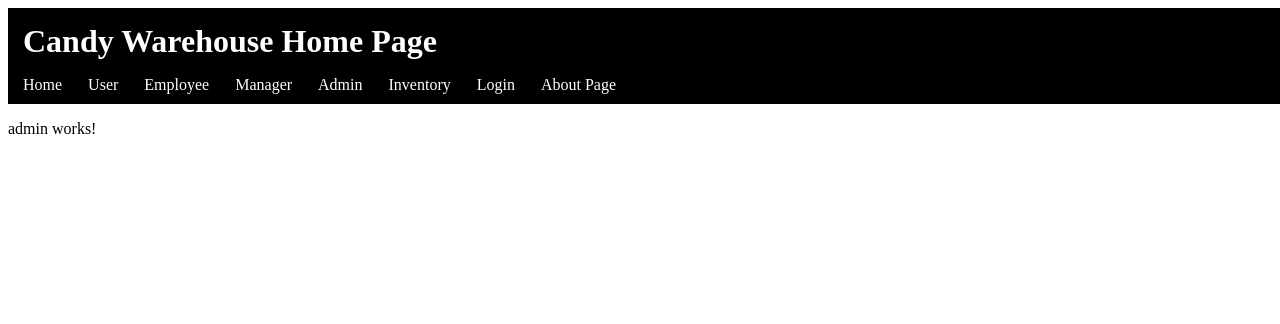
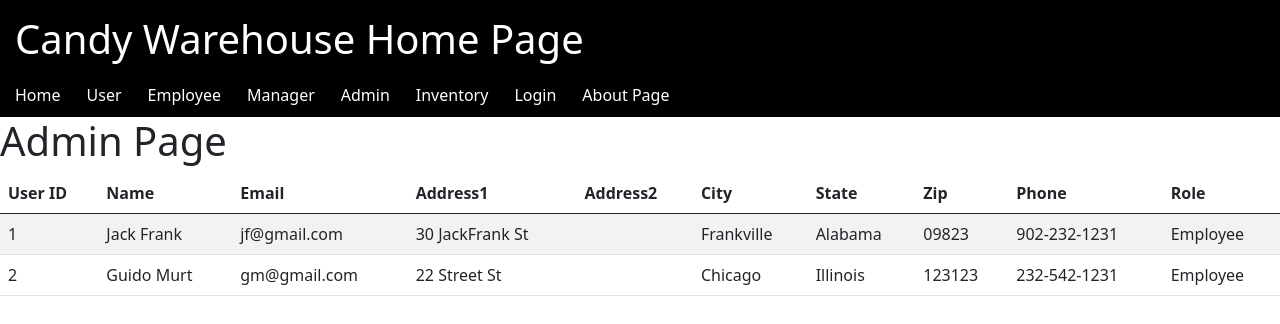
Before and after one commit to jeninec/Candy_Warehouse, an Angular app in the folder CandyWarehouseNG/: page /admin in a window 1280 px wide. Shown: the top 324 px of the page. Built offline with nearby package versions, Linux system fonts and the light colour scheme.

Commit message:
Admin page and edit users page

```diff
--- a/CandyWarehouseNG/src/app/app-routing.module.ts
+++ b/CandyWarehouseNG/src/app/app-routing.module.ts
@@ -9,6 +9,7 @@ import { InventoryComponent } from './components/inventory/inventory.component';
 import { LoginComponent } from './components/login/login.component';
 import { AboutPageComponent } from './components/about-page/about-page.component';
 import { HomePageComponent } from './components/home-page/home-page.component';
+import { EditUserComponent } from './components/edit-user/edit-user.component';
 
 const routes: Routes = [
   {path: 'employee', component: EmployeeComponent},
@@ -19,6 +20,7 @@ const routes: Routes = [
   {path: 'login', component: LoginComponent},
   {path: 'about', component: AboutPageComponent},
   {path: 'home', component: HomePageComponent},
+  {path: 'editUser/:userid', component: EditUserComponent},
   { path: '', redirectTo: '/home', pathMatch: 'full' }
 ];
 
--- a/CandyWarehouseNG/src/app/app.module.ts
+++ b/CandyWarehouseNG/src/app/app.module.ts
@@ -11,6 +11,7 @@ import { UserComponent } from './components/user/user.component';
 import { LoginComponent } from './components/login/login.component';
 import { AboutPageComponent } from './components/about-page/about-page.component';
 import { HomePageComponent } from './components/home-page/home-page.component';
+import { EditUserComponent } from './components/edit-user/edit-user.component';
 
 @NgModule({
   declarations: [
@@ -22,7 +23,8 @@ import { HomePageComponent } from './components/home-page/home-page.component';
     UserComponent,
     LoginComponent,
     AboutPageComponent,
-    HomePageComponent
+    HomePageComponent,
+    EditUserComponent
   ],
   imports: [
     BrowserModule,
--- a/CandyWarehouseNG/src/app/components/admin/admin.component.css
+++ b/CandyWarehouseNG/src/app/components/admin/admin.component.css
@@ -0,0 +1 @@
+.userValue:hover {background-color:#6e6e6e44;}
--- a/CandyWarehouseNG/src/app/components/admin/admin.component.html
+++ b/CandyWarehouseNG/src/app/components/admin/admin.component.html
@@ -1 +1,32 @@
-<p>admin works!</p>
+<h1>Admin Page</h1>
+
+<table class="table table-striped">
+    <thead>
+        <tr>
+            <th scope="col">User ID</th>
+            <th scope="col">Name</th>
+            <th scope="col">Email</th>
+            <th scope="col">Address1</th>
+            <th scope="col">Address2</th>
+            <th scope="col">City</th>
+            <th scope="col">State</th>
+            <th scope="col">Zip</th>
+            <th scope="col">Phone</th>
+            <th scope="col">Role</th>
+        </tr>
+    </thead>
+    <tbody>
+        <tr class="userValue" *ngFor="let person of fakePeopleList" routerLink="/editUser/{{person.id}}">
+            <td>{{person.id}}</td>
+            <td>{{person.name}}</td>
+            <td>{{person.email}}</td>
+            <td>{{person.address1}}</td>
+            <td>{{person.address2}}</td>
+            <td>{{person.city}}</td>
+            <td>{{person.state}}</td>
+            <td>{{person.zip}}</td>
+            <td>{{person.phone}}</td>
+            <td>{{person.title}}</td>
+        </tr>
+    </tbody>
+</table>
--- a/CandyWarehouseNG/src/app/components/admin/admin.component.ts
+++ b/CandyWarehouseNG/src/app/components/admin/admin.component.ts
@@ -1,3 +1,4 @@
+import { People } from './../../models/People';
 import { Component, OnInit } from '@angular/core';
 
 @Component({
@@ -12,4 +13,13 @@ export class AdminComponent implements OnInit {
   ngOnInit(): void {
   }
 
+  fakePeopleList: Array<any> = [
+    {"id": 1, "name": "Jack Frank", "email": "jf@gmail.com", "address1": "30 JackFrank St",
+    "address2": "", "city" : "Frankville", "state": "Alabama", "zip": "09823",
+    "phone": "902-232-1231", "title": "Employee"},
+    {"id": 2, "name": "Guido Murt", "email": "gm@gmail.com", "address1": "22 Street St",
+    "address2": "", "city" : "Chicago", "state": "Illinois", "zip": "123123",
+    "phone": "232-542-1231", "title": "Employee"}
+  ];
+
 }
--- /dev/null
+++ b/CandyWarehouseNG/src/app/components/edit-user/edit-user.component.html
@@ -0,0 +1,2 @@
+<p>Edit User Page</p>
+<p>User ID: {{id}}</p>
--- /dev/null
+++ b/CandyWarehouseNG/src/app/components/edit-user/edit-user.component.ts
@@ -0,0 +1,19 @@
+import { Component, OnInit } from '@angular/core';
+import { ActivatedRoute, Router } from '@angular/router';
+
+@Component({
+  selector: 'app-edit-user',
+  templateUrl: './edit-user.component.html',
+  styleUrls: ['./edit-user.component.css']
+})
+export class EditUserComponent implements OnInit {
+
+  constructor(private route: ActivatedRoute, private router: Router) { }
+
+  ngOnInit(): void {
+    this.id = this.route.snapshot.paramMap.get('userid');
+  }
+
+  id = this.route.snapshot.paramMap.get('userid');
+
+}
--- a/CandyWarehouseNG/src/app/models/People.ts
+++ b/CandyWarehouseNG/src/app/models/People.ts
@@ -1,5 +1,3 @@
-import * as internal from "stream";
-
 export class People{
 
     id: number;
--- a/CandyWarehouseNG/src/index.html
+++ b/CandyWarehouseNG/src/index.html
@@ -6,6 +6,7 @@
   <base href="/">
   <meta name="viewport" content="width=device-width, initial-scale=1">
   <link rel="icon" type="image/x-icon" href="favicon.ico">
+  <link href="https://cdn.jsdelivr.net/npm/bootstrap@5.1.0/dist/css/bootstrap.min.css" rel="stylesheet" integrity="sha384-KyZXEAg3QhqLMpG8r+8fhAXLRk2vvoC2f3B09zVXn8CA5QIVfZOJ3BCsw2P0p/We" crossorigin="anonymous">
 </head>
 <body>
   <app-root></app-root>
```
Also changed, not shown: CandyWarehouseNG/src/app/components/edit-user/edit-user.component.css (added), 1 other file (tests, documents, lock files or other folders).
